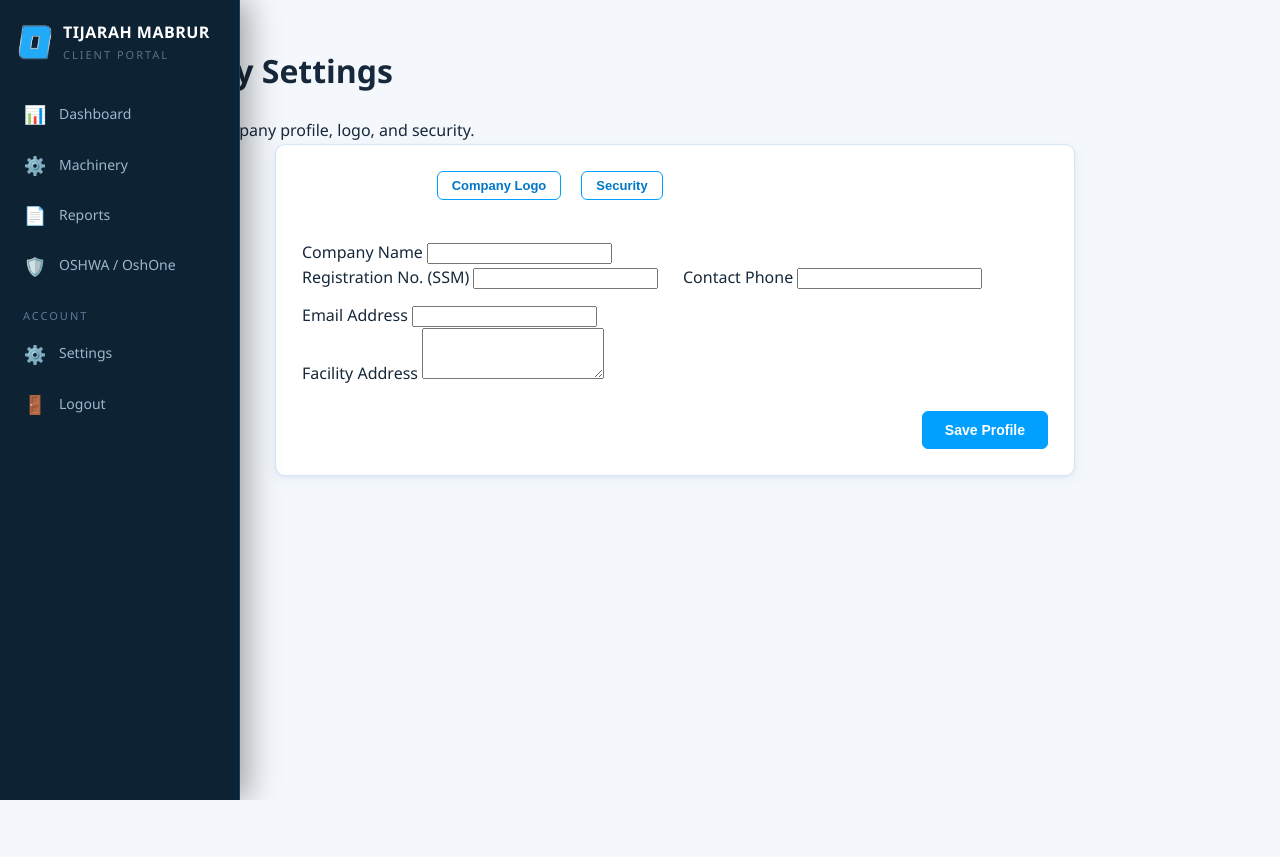
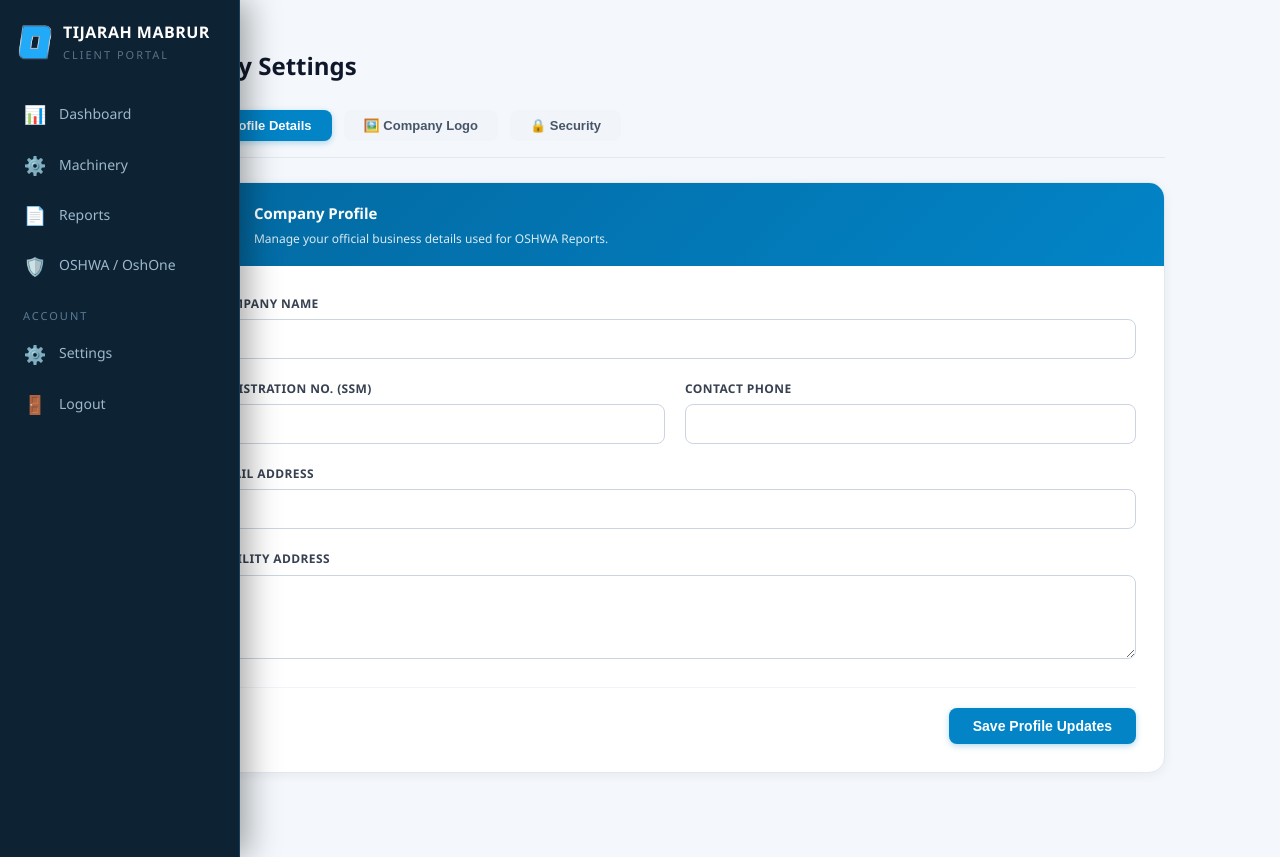
Before and after one commit to Iamatto01/TijarahMabrurLogo, a Python web app: template templates/portal/settings.html in a window 1280 px wide. Before the commit the page ends 800 px from the top, so only its background shows below. Run offline with Jinja, Linux system fonts and the light colour scheme; the template is opened without the code that fills it, so the values that code supplies are empty.

Commit message:
Improve settings page UI

```diff
--- a/templates/portal/settings.html
+++ b/templates/portal/settings.html
@@ -2,128 +2,187 @@
 {% block title %}Company Settings | Tijarah Mabrur{% endblock %}
 
 {% block content %}
-<div class="pg-header">
+<style>
+.osh-form-wrap { max-width:980px; margin:0 auto 60px; }
+.osh-form-card { background:#fff; border-radius:16px; border:1px solid #e2e8f0; box-shadow:0 2px 12px rgba(15,23,42,.06); overflow:hidden; margin-bottom:20px; }
+.osh-form-header { padding:18px 24px; background:linear-gradient(135deg,#0369a1 0%,#0284c7 100%); color:#fff; display:flex; align-items:center; gap:14px; }
+.osh-form-header h2 { margin:0; font-size:15px; font-weight:700; }
+.osh-form-header p { margin:4px 0 0; font-size:12px; opacity:.85; }
+.osh-form-body { padding:28px; }
+.form-grid-2 { display:grid; grid-template-columns:1fr 1fr; gap:20px; margin-bottom:20px; }
+.field-lbl { display:block; font-size:12px; font-weight:700; color:#374151; margin-bottom:6px; text-transform:uppercase; letter-spacing:.4px; }
+.osh-input, .osh-textarea {
+    width:100%; padding:10px 14px; border:1.5px solid #cbd5e1; border-radius:8px; font-size:13px;
+    color:#1e293b; background:#fff; transition:border-color .15s, box-shadow .15s; font-family:inherit; box-sizing: border-box;
+}
+.osh-input:focus, .osh-textarea:focus {
+    outline:none; border-color:#0284c7; box-shadow:0 0 0 3px rgba(2,132,199,.12);
+}
+.osh-textarea { resize:vertical; line-height:1.6; }
+.mb20 { margin-bottom:20px; }
+.upload-box { border:2px dashed #cbd5e1; border-radius:10px; padding:24px 20px; text-align:center; cursor:pointer; transition:border-color .15s,background .15s; }
+.upload-box:hover { border-color:#0284c7; background:#f0f9ff; }
+.upload-box input[type=file] { display:none; }
+.settings-tabs { display:flex; gap:12px; margin-bottom:24px; border-bottom:1px solid #e2e8f0; padding-bottom:16px; }
+.tab-btn { background:#f1f5f9; color:#475569; border:none; padding:8px 20px; border-radius:8px; font-size:13px; font-weight:700; cursor:pointer; transition:all 0.2s; }
+.tab-btn:hover { background:#e2e8f0; color:#0f172a; }
+.tab-btn.active { background:#0284c7; color:#fff; box-shadow:0 2px 6px rgba(2,132,199,0.3); }
+</style>
+
+<div class="portal-topbar">
     <div>
-        <h1>Company Settings</h1>
-        <div class="pg-meta">Manage your company profile, logo, and security.</div>
+        <div style="font-size:12px;color:var(--muted);text-transform:uppercase;letter-spacing:.5px">
+            Dashboard
+        </div>
+        <h1 style="margin:4px 0 0">⚙️ Company Settings</h1>
     </div>
 </div>
 
-<div class="card" style="max-width: 800px; margin: 0 auto;">
-    <div style="border-bottom: 1px solid var(--border); margin-bottom: 24px; padding-bottom: 16px; display: flex; gap: 20px;">
-        <button class="btn sm" onclick="showTab('profile')" id="btn-profile" style="background:var(--primary); color:white; border:none;">Profile Details</button>
-        <button class="btn sm ghost" onclick="showTab('logo')" id="btn-logo">Company Logo</button>
-        <button class="btn sm ghost" onclick="showTab('security')" id="btn-security">Security</button>
+<div class="osh-form-wrap">
+
+    <div class="settings-tabs">
+        <button class="tab-btn active" onclick="showTab('profile')" id="btn-profile">🏢 Profile Details</button>
+        <button class="tab-btn" onclick="showTab('logo')" id="btn-logo">🖼️ Company Logo</button>
+        <button class="tab-btn" onclick="showTab('security')" id="btn-security">🔒 Security</button>
     </div>
 
-    <!-- Profile Details Tab -->
+    <!-- PROFILE TAB -->
     <div id="tab-profile">
         <form method="post" action="{{ url_for('portal_settings') }}">
             <input type="hidden" name="action" value="profile">
-
-            <div class="form-group">
-                <label>Company Name</label>
-                <input type="text" name="name" class="form-control" value="{{ company.name if company else '' }}" required>
+            <div class="osh-form-card">
+                <div class="osh-form-header">
+                    <div style="font-size:24px">🏢</div>
+                    <div>
+                        <h2>Company Profile</h2>
+                        <p>Manage your official business details used for OSHWA Reports.</p>
+                    </div>
+                </div>
+                <div class="osh-form-body">
+                    <div class="mb20">
+                        <label class="field-lbl">Company Name</label>
+                        <input type="text" name="name" class="osh-input" value="{{ company.name if company else '' }}" required>
                     </div>
 
-            <div class="form-row" style="display: flex; gap: 16px;">
-                <div class="form-group" style="flex:1;">
-                    <label>Registration No. (SSM)</label>
-                    <input type="text" name="reg_no" class="form-control" value="{{ company.reg_no if company else '' }}">
+                    <div class="form-grid-2">
+                        <div>
+                            <label class="field-lbl">Registration No. (SSM)</label>
+                            <input type="text" name="reg_no" class="osh-input" value="{{ company.reg_no if company else '' }}">
                         </div>
-                <div class="form-group" style="flex:1;">
-                    <label>Contact Phone</label>
-                    <input type="text" name="phone" class="form-control" value="{{ company.phone if company else '' }}">
+                        <div>
+                            <label class="field-lbl">Contact Phone</label>
+                            <input type="text" name="phone" class="osh-input" value="{{ company.phone if company else '' }}">
                         </div>
                     </div>
 
-            <div class="form-group">
-                <label>Email Address</label>
-                <input type="email" name="email" class="form-control" value="{{ company.email if company else '' }}">
+                    <div class="mb20">
+                        <label class="field-lbl">Email Address</label>
+                        <input type="email" name="email" class="osh-input" value="{{ company.email if company else '' }}">
                     </div>
 
-            <div class="form-group">
-                <label>Facility Address</label>
-                <textarea name="address" class="form-control" rows="3">{{ company.address if company else '' }}</textarea>
+                    <div class="mb20">
+                        <label class="field-lbl">Facility Address</label>
+                        <textarea name="address" class="osh-textarea" rows="3">{{ company.address if company else '' }}</textarea>
                     </div>
 
-            <div style="text-align: right; margin-top: 24px;">
-                <button type="submit" class="btn">Save Profile</button>
+                    <div style="text-align: right; border-top:1px solid #f1f5f9; padding-top:20px; margin-top:10px;">
+                        <button type="submit" class="btn" style="background:#0284c7; color:#fff; border-radius:8px; padding:10px 24px; font-weight:700; border:none; cursor:pointer; box-shadow:0 2px 6px rgba(2,132,199,0.3);">Save Profile Updates</button>
                     </div>
-        </form>
-    </div>
-
-    <!-- Company Logo Tab -->
-    <div id="tab-logo" style="display: none;">
-        <form method="post" action="{{ url_for('portal_settings') }}" enctype="multipart/form-data">
-            <input type="hidden" name="action" value="logo">
-
-            <div style="display:flex; align-items:flex-start; gap:24px; margin-bottom: 24px;">
-                <div style="flex: 0 0 150px;">
-                    <label>Current Logo</label>
-                    <div style="width: 150px; height: 150px; border: 1px dashed var(--border); border-radius: 8px; display:flex; align-items:center; justify-content:center; background:#f8fafc;">
-                        {% if company and company.logo_filename %}
-                            <img src="{{ url_for('serve_logo', filename=company.logo_filename) }}" style="max-width: 130px; max-height: 130px; object-fit: contain;">
-                        {% else %}
-                            <span style="color:var(--muted); font-size:13px;">No Logo</span>
-                        {% endif %}
-                    </div>
-                </div>
-                <div style="flex:1;">
-                    <div class="form-group">
-                        <label>Upload New Logo</label>
-                        <input type="file" name="logo" class="form-control" accept="image/*" required>
-                        <p style="font-size:12px; color:var(--muted); margin-top:6px;">Recommended format: PNG with transparent background. Max size: 2MB.</p>
-                    </div>
-
-                    <button type="submit" class="btn">Update Logo</button>
                 </div>
             </div>
         </form>
     </div>
 
-    <!-- Security Tab -->
+    <!-- LOGO TAB -->
+    <div id="tab-logo" style="display: none;">
+        <form method="post" action="{{ url_for('portal_settings') }}" enctype="multipart/form-data">
+            <input type="hidden" name="action" value="logo">
+            <div class="osh-form-card">
+                <div class="osh-form-header">
+                    <div style="font-size:24px">🖼️</div>
+                    <div>
+                        <h2>Company Branding</h2>
+                        <p>Upload a high-quality logo. This logo will automatically appear on all generated PDF dossiers.</p>
+                    </div>
+                </div>
+                <div class="osh-form-body">
+                    <div style="display:flex; align-items:flex-start; gap:32px;">
+                        <div style="flex: 0 0 160px;">
+                            <label class="field-lbl">Current Logo</label>
+                            <div style="width: 160px; height: 160px; border: 1.5px solid #cbd5e1; border-radius: 12px; display:flex; align-items:center; justify-content:center; background:#f8fafc; overflow:hidden;">
+                                {% if company and company.logo_filename %}
+                                    <img src="{{ url_for('serve_logo', filename=company.logo_filename) }}" style="max-width: 140px; max-height: 140px; object-fit: contain;">
+                                {% else %}
+                                    <span style="color:#94a3b8; font-size:13px; font-weight:600;">No Logo</span>
+                                {% endif %}
+                            </div>
+                        </div>
+                        <div style="flex:1;">
+                            <label class="field-lbl">Upload New Logo</label>
+
+                            <div class="upload-box" onclick="document.getElementById('logo-input').click()" style="margin-bottom:20px;">
+                                <div style="font-size:32px; margin-bottom:8px;">📁</div>
+                                <div style="font-size:14px; font-weight:700; color:#0f172a; margin-bottom:4px;">Click to browse for logo</div>
+                                <div style="font-size:12px; color:#64748b;">PNG or JPG • Transparent Background Recommended • Max 2MB</div>
+                                <div id="logo-file-chosen" style="margin-top:12px; font-size:13px; color:#16a34a; font-weight:700; display:none;"></div>
+                                <input type="file" name="logo" id="logo-input" accept="image/*" required onchange="document.getElementById('logo-file-chosen').innerText = '✅ ' + this.files[0].name; document.getElementById('logo-file-chosen').style.display='block';">
+                            </div>
+
+                            <div style="text-align: right;">
+                                <button type="submit" class="btn" style="background:#0284c7; color:#fff; border-radius:8px; padding:10px 24px; font-weight:700; border:none; cursor:pointer; box-shadow:0 2px 6px rgba(2,132,199,0.3);">Upload & Save Logo</button>
+                            </div>
+                        </div>
+                    </div>
+                </div>
+            </div>
+        </form>
+    </div>
+
+    <!-- SECURITY TAB -->
     <div id="tab-security" style="display: none;">
         <form method="post" action="{{ url_for('portal_settings') }}">
             <input type="hidden" name="action" value="security">
-
-            <div class="form-group">
-                <label>Current Password</label>
-                <input type="password" name="old_password" class="form-control" required>
+            <div class="osh-form-card">
+                <div class="osh-form-header" style="background:linear-gradient(135deg,#334155 0%,#0f172a 100%);">
+                    <div style="font-size:24px">🔒</div>
+                    <div>
+                        <h2>Account Security</h2>
+                        <p>Change your password and manage access.</p>
+                    </div>
+                </div>
+                <div class="osh-form-body">
+                    <div class="mb20">
+                        <label class="field-lbl">Current Password</label>
+                        <input type="password" name="old_password" class="osh-input" required>
                     </div>
 
-            <div class="form-group">
-                <label>New Password</label>
-                <input type="password" name="new_password" class="form-control" required>
+                    <div class="mb20">
+                        <label class="field-lbl">New Password</label>
+                        <input type="password" name="new_password" class="osh-input" required>
                     </div>
 
-            <div style="text-align: right; margin-top: 24px;">
-                <button type="submit" class="btn" style="background:#dc2626; border-color:#dc2626;">Change Password</button>
+                    <div style="text-align: right; border-top:1px solid #f1f5f9; padding-top:20px; margin-top:10px;">
+                        <button type="submit" class="btn" style="background:#0f172a; color:#fff; border-radius:8px; padding:10px 24px; font-weight:700; border:none; cursor:pointer; box-shadow:0 2px 6px rgba(15,23,42,0.3);">Update Password</button>
+                    </div>
+                </div>
             </div>
         </form>
     </div>
+
 </div>
 
 <script>
-function showTab(tabName) {
-    document.getElementById('tab-profile').style.display = (tabName === 'profile') ? 'block' : 'none';
-    document.getElementById('tab-logo').style.display = (tabName === 'logo') ? 'block' : 'none';
-    document.getElementById('tab-security').style.display = (tabName === 'security') ? 'block' : 'none';
+function showTab(tabId) {
+    document.getElementById('tab-profile').style.display = 'none';
+    document.getElementById('tab-logo').style.display = 'none';
+    document.getElementById('tab-security').style.display = 'none';
 
-    document.getElementById('btn-profile').className = (tabName === 'profile') ? 'btn sm' : 'btn sm ghost';
-    document.getElementById('btn-profile').style.background = (tabName === 'profile') ? 'var(--primary)' : 'transparent';
-    document.getElementById('btn-profile').style.color = (tabName === 'profile') ? 'white' : 'var(--text-main)';
-    document.getElementById('btn-profile').style.border = (tabName === 'profile') ? 'none' : '1px solid var(--border)';
+    document.getElementById('btn-profile').className = 'tab-btn';
+    document.getElementById('btn-logo').className = 'tab-btn';
+    document.getElementById('btn-security').className = 'tab-btn';
 
-    document.getElementById('btn-logo').className = (tabName === 'logo') ? 'btn sm' : 'btn sm ghost';
-    document.getElementById('btn-logo').style.background = (tabName === 'logo') ? 'var(--primary)' : 'transparent';
-    document.getElementById('btn-logo').style.color = (tabName === 'logo') ? 'white' : 'var(--text-main)';
-    document.getElementById('btn-logo').style.border = (tabName === 'logo') ? 'none' : '1px solid var(--border)';
-
-    document.getElementById('btn-security').className = (tabName === 'security') ? 'btn sm' : 'btn sm ghost';
-    document.getElementById('btn-security').style.background = (tabName === 'security') ? 'var(--primary)' : 'transparent';
-    document.getElementById('btn-security').style.color = (tabName === 'security') ? 'white' : 'var(--text-main)';
-    document.getElementById('btn-security').style.border = (tabName === 'security') ? 'none' : '1px solid var(--border)';
+    document.getElementById('tab-' + tabId).style.display = 'block';
+    document.getElementById('btn-' + tabId).className = 'tab-btn active';
 }
 </script>
 {% endblock %}
```
Lines whose indentation alone changed are shown as unchanged.
